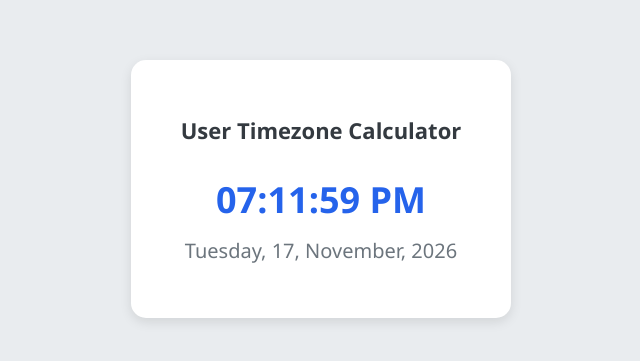
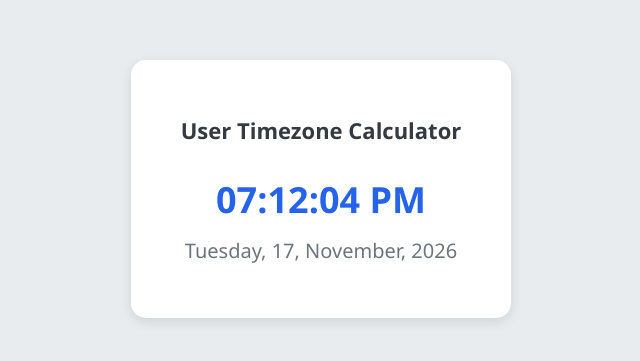
Before and after one commit to katiek-dev/simple-npm-app, a website: page index.html in a window 1280 px wide. Shown: the part 211-572 px from the top of the page, 319-959 px from the left. Drawn offline with nearby package versions, Linux system fonts and the light colour scheme.

Commit message:
made the time update every second (fake bugfix)

```diff
--- a/main.js
+++ b/main.js
@@ -1,6 +1,13 @@
-/* Create a dayjs object and assign it to currentTime */
 const userTimeDiv = document.querySelector(".current-time");
-userTimeDiv.textContent = `${dayjs().format('hh:mm:ss A')}`;
+const currentDateDiv = document.querySelector(".current-date");
 
-const currentDateDiv = document.querySelector(".current-date");
-currentDateDiv.textContent = `${dayjs().format('dddd, D, MMMM, YYYY')}`;
+const updateTime = () => {
+    userTimeDiv.textContent = dayjs().format('hh:mm:ss A');
+    currentDateDiv.textContent = dayjs().format('dddd, D, MMMM, YYYY');
+};
+
+// Update immediately when the page loads
+updateTime();
+
+// Update every second
+setInterval(updateTime, 1000);
```
Also changed, not shown: index.html (+0 -1 lines).
